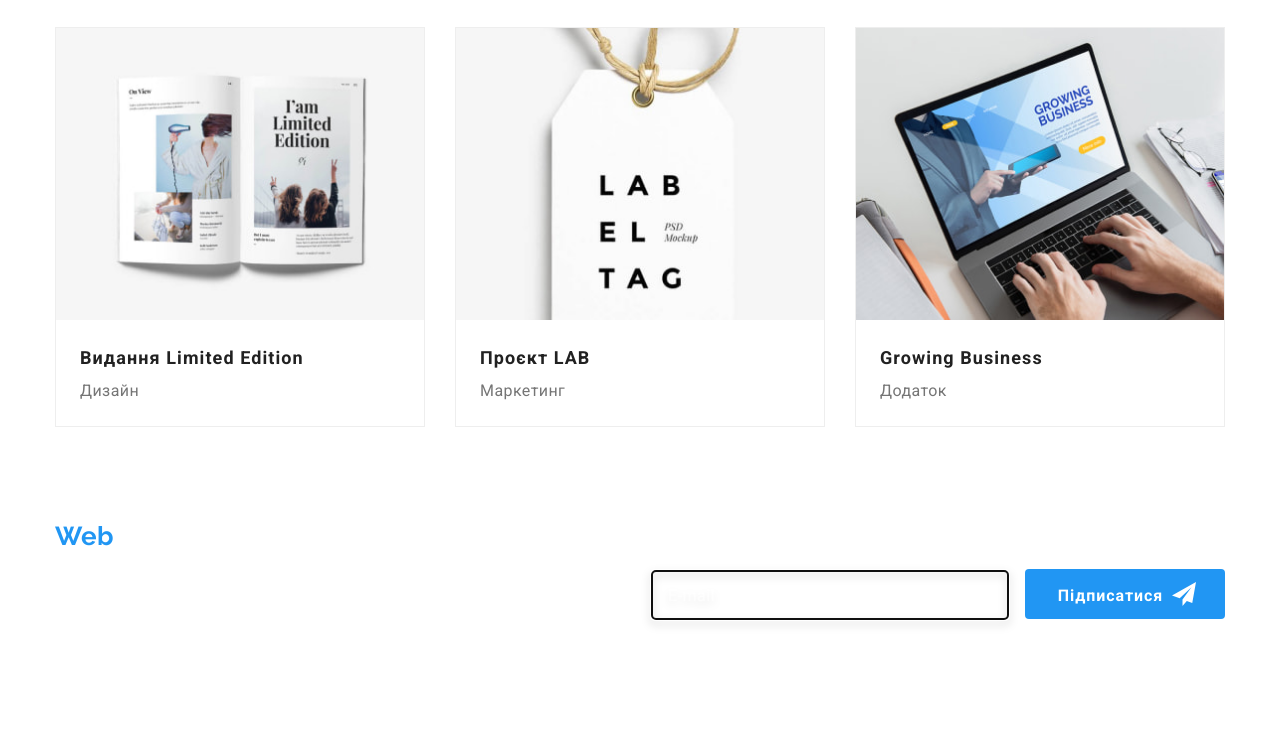
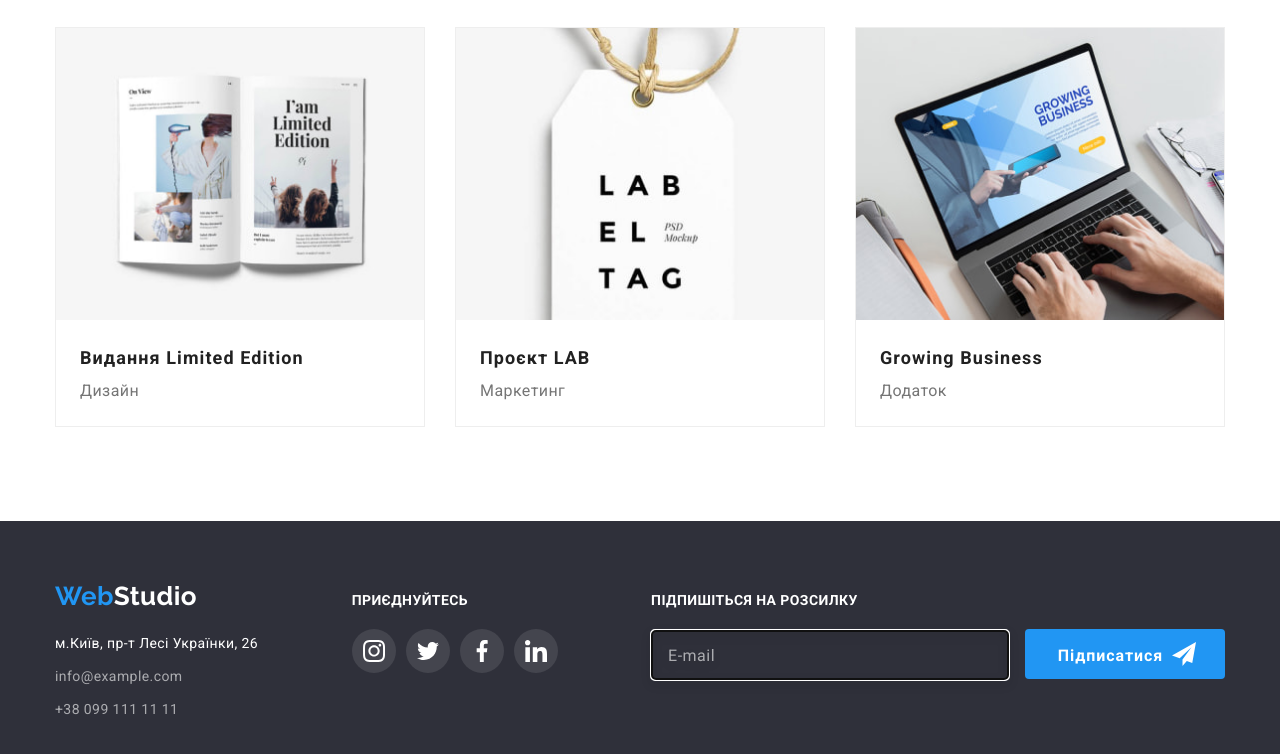
Before and after one commit to VolZa/goit-markup-hw-07, a plain HTML site: page portfolio.html in a window 1280 px wide. Shown: the part 1096-1850 px from the top of the page. Before the commit the page ends 1758 px from the top, so only its background shows below. Drawn offline with nearby package versions, Linux system fonts and the light colour scheme.

Commit message:
hw07
fixy

```diff
--- a/portfolio.html
+++ b/portfolio.html
@@ -297,7 +297,7 @@
       </section>
     </main>
 
-    <footer class="footer">
+    <footer class="footer footer__wrapper">
       <div class="container footer__container">
         <div class="footer__block">
           <a class="logo logo--white" href="./index.html">
@@ -330,7 +330,7 @@
         <div class="footer__block footer-social">
           <h3 class="footer__subtitle subtitle">приєднуйтесь</h3>
           <ul class="social__icons items">
-            <li class="footer__icon thumb-social">
+            <li class="footer__icon thumb__social">
               <a href="" class="icon-social__footer icon-social">
                 <svg class="icon-social__icon" width="22" height="22">
                   <use
@@ -339,21 +339,21 @@
                 </svg>
               </a>
             </li>
-            <li class="footer__icon thumb-social">
+            <li class="footer__icon thumb__social">
               <a href="" class="icon-social__footer icon-social">
                 <svg class="icon-social__icon" width="22" height="22">
                   <use href="./images/icon/symbol-defs.svg#icon-twitter "></use>
                 </svg>
               </a>
             </li>
-            <li class="footer__icon thumb-social">
+            <li class="footer__icon thumb__social">
               <a href="" class="icon-social__footer icon-social">
                 <svg class="icon-social__icon" width="22" height="22">
                   <use href="./images/icon/symbol-defs.svg#icon-facebook"></use>
                 </svg>
               </a>
             </li>
-            <li class="footer__icon thumb-social">
+            <li class="footer__icon thumb__social">
               <a href="" class="icon-social__footer icon-social">
                 <svg class="icon-social__icon" width="22" height="22">
                   <use
```
